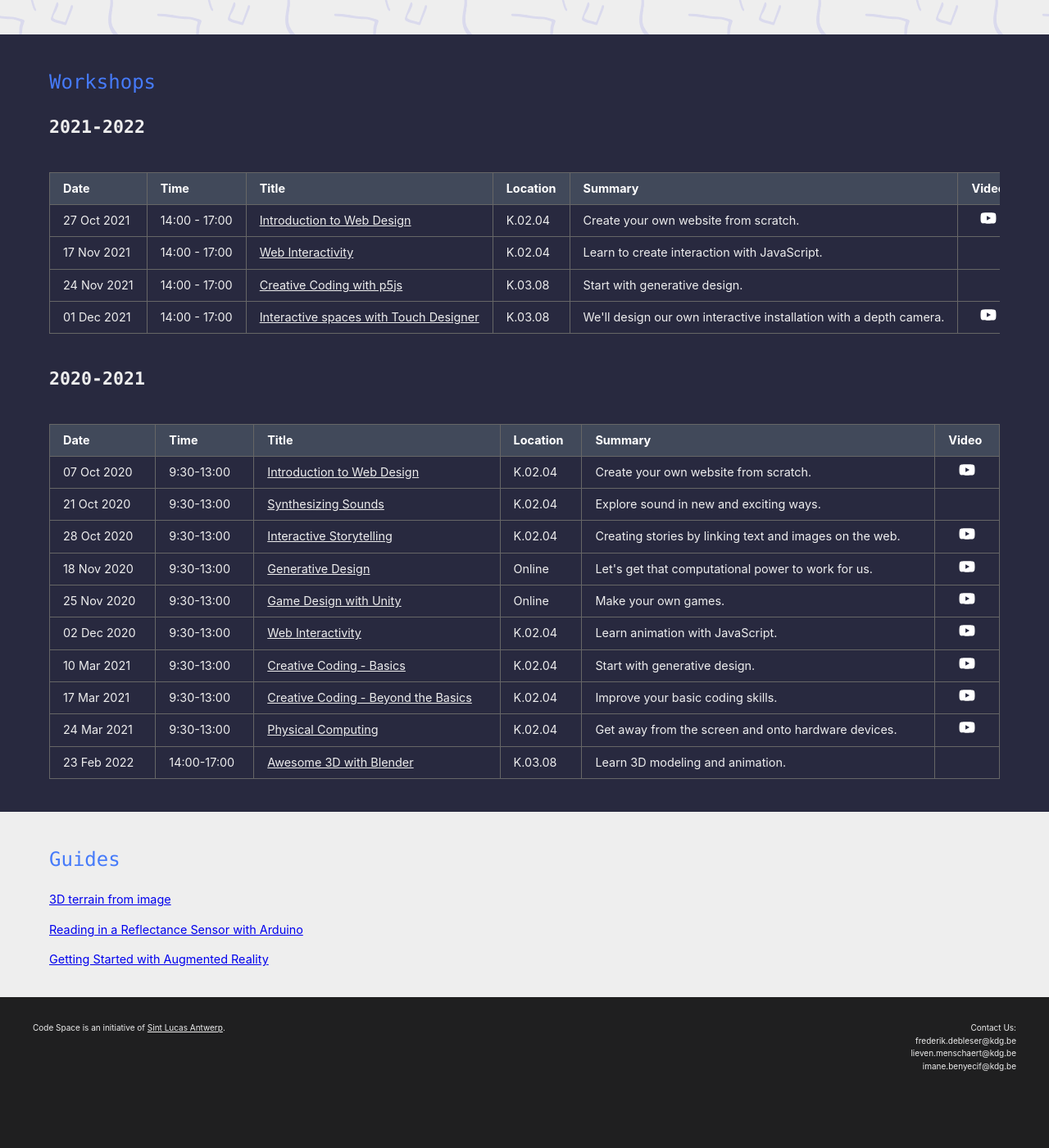
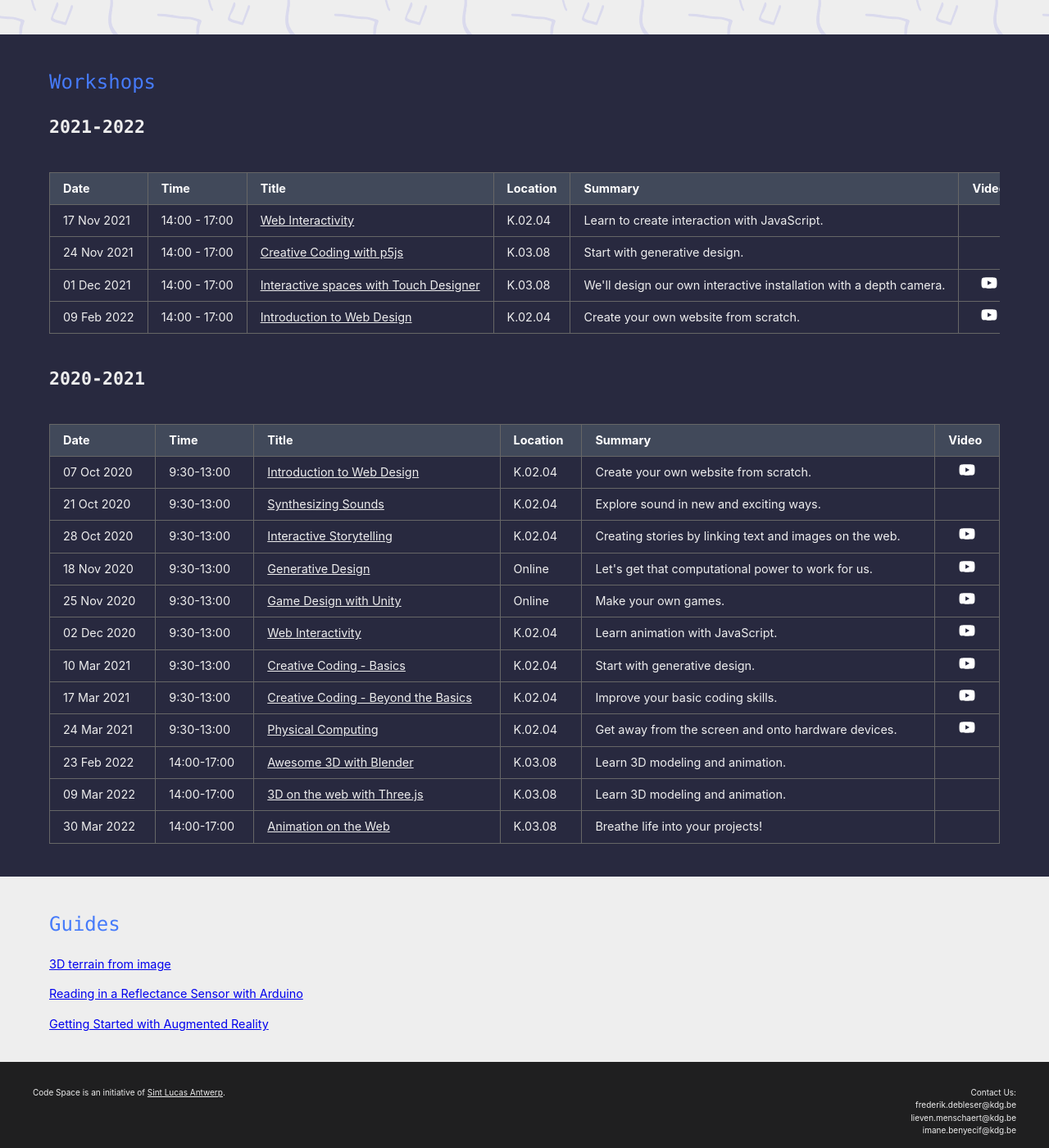
Before and after one commit to codespacehelp/website, a Jekyll site: the page built from index.html, in a window 1280 px wide and 1400 px high, scrolled down 658 px. Shown: the whole window at 82% size. Built offline with Jekyll 4.4.1, drawn with Linux system fonts in a browser that asks for light colours; before the commit the page ends 1996 px from its top, so only the background shows below that; part of the change alters nothing that is shown.

Commit message:
Add new workshops.

```diff
--- /dev/null
+++ b/_workshops/20-21-3d-on-the-web.md
@@ -0,0 +1,30 @@
+---
+title: 3D on the web with Three.js
+summary: Learn 3D modeling and animation.
+layout: workshop
+academic_year: 20-21
+workshop_date: 2022-03-09
+workshop_time: 14:00-17:00
+room: K.03.08
+---
+
+The web is no longer just a place for images and video but, thanks to WebGL and [Three.js](https://threejs.org/), can become a full-blown 3D metaverse. Even adding a little 3D to your website can make a big impact!
+
+We'll begin with a showcase of what is possible with 3D on the web. We'll then learn how to build a 3D-enabled website from scratch; working with models, lights, cameras; playing with animation and interactivity; learning about materials; and integrating it into a website.
+
+## Goals
+
+- Understand the possibilities and limitations of 3D on the web.
+- Build simple scenes with objects, lights and cameras.
+- Integrate a 3D scene with your page using scrolling techniques.
+
+## Requirements
+
+This course is for students with a bit of background in HTML/CSS and a little to no background in JavaScript. If you need a refresher, you can watch a recording of our [web introduction course](https://codespace.help/workshops/21-22-introduction-to-web-design).
+
+## Next Steps
+
+Get a recap of the basics in the [official Three.js documentation](https://threejs.org/docs/index.html#manual/en/introduction/Creating-a-scene).
+
+- The ultimate resource for learning Three.js is Bruno Simon's amazing [Three.js journey](https://threejs-journey.com/).
+- Look at the projects on the [Three.js homepage](https://threejs.org/) and get inspired!
--- /dev/null
+++ b/_workshops/20-21-web-animation.md
@@ -0,0 +1,37 @@
+---
+title: Animation on the Web
+summary: Breathe life into your projects!
+layout: workshop
+academic_year: 20-21
+workshop_date: 2022-03-30
+workshop_time: 14:00-17:00
+room: K.03.08
+---
+
+You know how to build static websites. Now breathe some life into them using animation! Get inspired by some of the best animation examples on the web and learn all about the techniques that power animation on the web.
+
+Through a series of fun examples, we'll build up our toolbox of animation techniques; starting with simple hover techniques using CSS transitions and moving to keyframe animation using CSS animations. We'll tackle timelines using [GSAP], and lastly, we'll learn about [Lottie](https://airbnb.design/lottie/) which allows us to bring After Effects animations into the web.
+
+Throughout this course we'll build:
+
+- An animated portfolio website
+- A simple Pinterest clone
+- Tinder-like swipe animations
+
+## Goals
+
+- Grasp the different animation techniques available: transitions, keyframes, GSAP, Lottie
+- Build a number of fun example projects to understand the techniques.
+- Understand which technique to use for which project.
+
+## Requirements
+
+This course is for students with a bit of background in HTML/CSS. We will use JavaScript, but no prior experience is necessary. If you need a refresher, you can watch a recording of our [web introduction course](https://codespace.help/workshops/21-22-introduction-to-web-design).
+
+We'll also be using After Effects to demonstrate Lottie. If you don't have After Effects you can use pre-built animations from [Lottiefiles](https://lottiefiles.com/).
+
+## Next Steps
+
+- Get inspired by examples from the [GSAP showcase](https://greensock.com/showcase/).
+- Use existing animations from [Lottiefiles](https://lottiefiles.com/).
+- Go more in depth and see some examples of CSS animations at [MDN](https://developer.mozilla.org/en-US/docs/Web/CSS/CSS_Animations/Using_CSS_animations).
--- a/_workshops/21-22-introduction-to-web-design.md
+++ b/_workshops/21-22-introduction-to-web-design.md
@@ -3,7 +3,7 @@ title: Introduction to Web Design
 summary: Create your own website from scratch.
 layout: workshop
 academic_year: 21-22
-workshop_date: 2021-10-27
+workshop_date: 2022-02-09
 workshop_time: 14:00 - 17:00
 room: K.02.04
 youtube_url: https://www.youtube.com/watch?v=cmdcECj7_V0
```
